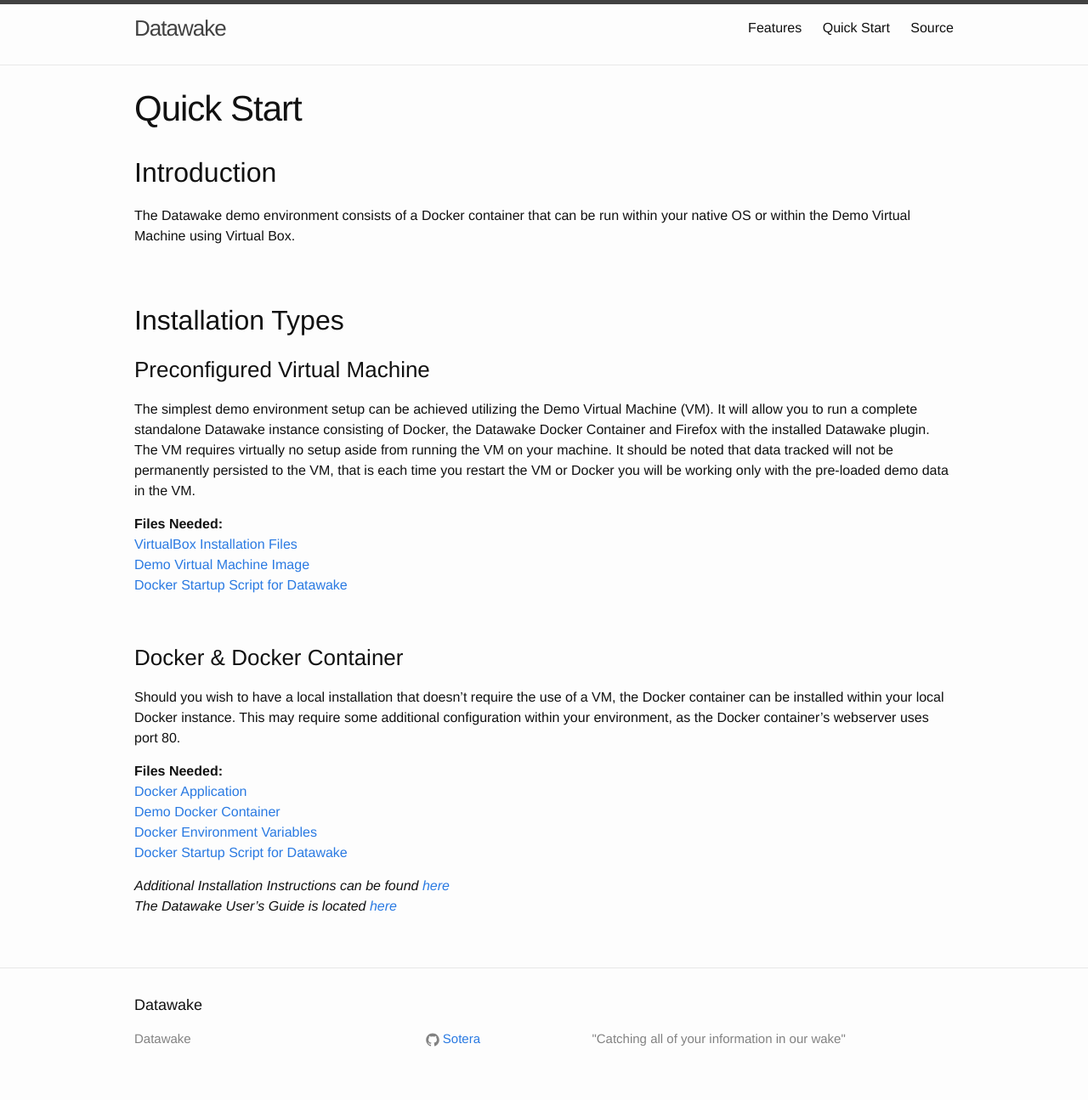
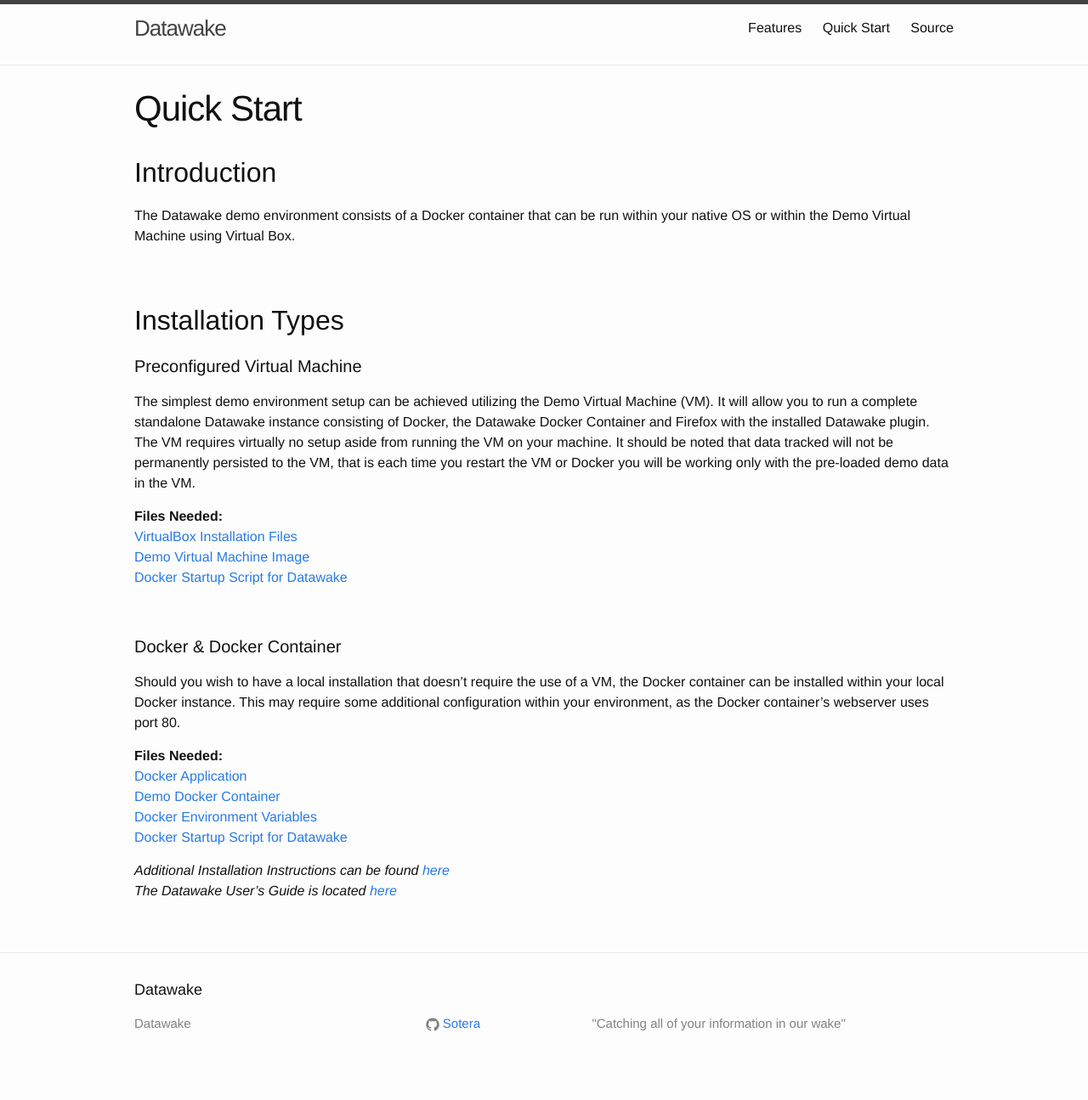
Before and after one commit to Sotera/Datawake, a Jekyll site: the page built from quickstart.md, in a window 1280 px wide. Shown: the whole page at 85% size. Built offline with Jekyll 4.4.1, drawn with Linux system fonts in a browser that asks for light colours.

```diff
--- a/quickstart.md
+++ b/quickstart.md
@@ -10,7 +10,7 @@ The Datawake demo environment consists of a Docker container that can be run wit
   <br />
 
 ## Installation Types ##
-### Preconfigured Virtual Machine
+#### Preconfigured Virtual Machine
 
 The simplest demo environment setup can be achieved utilizing the Demo Virtual Machine (VM).  It will allow you to run a complete standalone Datawake instance consisting of Docker, the Datawake Docker Container and Firefox with the installed Datawake plugin.  The VM requires virtually no setup aside from running the VM on your machine.  It should be noted that data tracked will not be permanently persisted to the VM, that is each time you restart the VM or Docker you will be working only with the pre-loaded demo data in the VM.
 
@@ -20,7 +20,7 @@ The simplest demo environment setup can be achieved utilizing the Demo Virtual M
 [Docker Startup Script for Datawake](https://s3.amazonaws.com/soterastuff/Datawake_Demo/dockerstartup.sh "Docker Startup File") <br />
 
   <br />
-### Docker & Docker Container
+#### Docker & Docker Container
 
 Should you wish to have a local installation that doesn't require the use of a VM, the Docker container can be installed within your local Docker instance.  This may require some additional configuration within your environment, as the Docker container’s webserver uses port 80.
 
```
